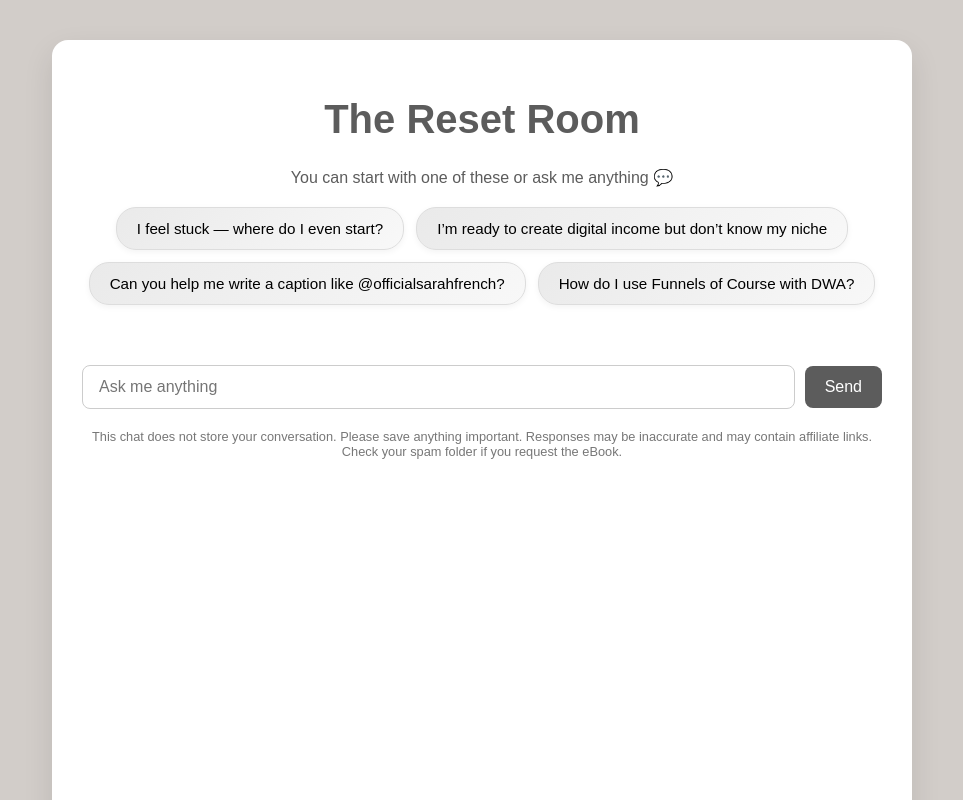
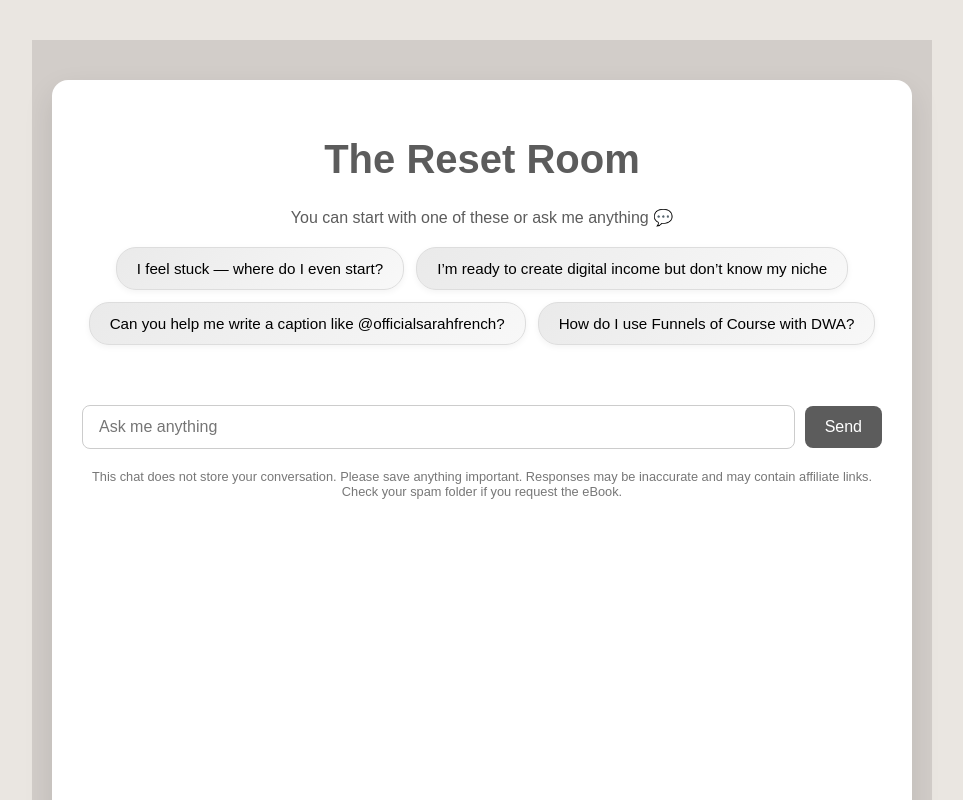
Before and after one commit to SarahFrenchMarketing/resetroom-chat-ui, a Next.js app: page / in a window 1280 px wide. Shown: the top 800 px of the page, without its empty margins (158-1121 px from the left). Built offline with nearby package versions, Linux system fonts and the light colour scheme.

Commit message:
Update globals.css

```diff
--- a/styles/globals.css
+++ b/styles/globals.css
@@ -1,120 +1,108 @@
 body {
   margin: 0;
   padding: 0;
-  background: #eae6e3;
+  background-color: #EAE6E1;
   font-family: 'Montserrat', sans-serif;
-  color: #333;
+  display: flex;
+  justify-content: center;
+  align-items: flex-start;
+  min-height: 100vh;
+  padding: 40px 20px;
 }
 
-.container {
-  display: flex;
-  justify-content: center;
-  padding: 60px 20px;
+.chat-wrapper {
+  background: white;
+  border-radius: 20px;
+  max-width: 700px;
+  width: 100%;
+  padding: 40px 30px;
+  box-shadow: 0 12px 40px rgba(0,0,0,0.1);
 }
 
-.chat-box {
-  background: white;
-  max-width: 700px;
-  width: 100%;
-  padding: 40px;
-  border-radius: 24px;
-  box-shadow: 0 12px 40px rgba(0, 0, 0, 0.08);
-  display: flex;
-  flex-direction: column;
-  gap: 24px;
-}
-
-.title {
+h1 {
   font-family: 'Anton', sans-serif;
+  color: #5C5C5C;
   font-size: 2.5rem;
   text-align: center;
-  color: #5C5C5C;
-  margin-bottom: 0;
+  margin-bottom: 10px;
 }
 
 .subtitle {
+  color: #5C5C5C;
+  font-size: 1.1rem;
   text-align: center;
-  font-size: 1.1rem;
-  color: #5c5c5c;
+  margin-bottom: 30px;
 }
 
 .suggestions {
   display: flex;
   flex-wrap: wrap;
-  gap: 12px;
   justify-content: center;
+  gap: 10px;
+  margin-bottom: 20px;
 }
 
-.suggestion-button {
-  background: white;
-  border: 1px solid #ddd;
-  border-radius: 12px;
-  padding: 10px 16px;
+.suggestions button {
+  padding: 14px 20px;
+  background: linear-gradient(135deg, #f2f2f2, #ffffff);
+  border: none;
+  border-radius: 18px;
   font-size: 0.95rem;
+  box-shadow: 0 2px 8px rgba(0,0,0,0.05);
   cursor: pointer;
-  transition: 0.3s ease;
-  box-shadow: 0 2px 6px rgba(0,0,0,0.05);
+  transition: background 0.3s ease;
+  white-space: normal;
+  max-width: 90%;
+  line-height: 1.4;
 }
 
-.suggestion-button:hover {
-  background: #f7f7f7;
+.suggestions button:hover {
+  background: linear-gradient(135deg, #ececec, #fafafa);
 }
 
-.chat-messages {
+.chat-box {
   display: flex;
   flex-direction: column;
-  gap: 12px;
-  padding-top: 10px;
+  gap: 15px;
+  margin-bottom: 30px;
 }
 
-.user-msg {
-  align-self: flex-end;
-  background: #d2cdc9;
-  color: #222;
-  padding: 12px 18px;
+.message {
+  max-width: 100%;
+  padding: 14px 20px;
   border-radius: 16px;
-  max-width: 80%;
-  font-size: 0.95rem;
+  background: #f4f4f4;
+  font-size: 1rem;
+  white-space: pre-wrap;
+  line-height: 1.6;
 }
 
-.bot-msg {
-  align-self: flex-start;
-  background: #f1f0ef;
-  color: #333;
-  padding: 12px 18px;
-  border-radius: 16px;
-  max-width: 80%;
-  font-size: 0.95rem;
-  white-space: pre-line;
+.input-area {
+  display: flex;
+  gap: 10px;
+  margin-top: auto;
 }
 
-.input-row {
-  display: flex;
-  gap: 12px;
-  margin-top: 10px;
-}
-
-.input-row input {
-  flex-grow: 1;
-  padding: 14px;
-  border-radius: 12px;
+.input-area input {
+  flex: 1;
+  padding: 14px 16px;
   border: 1px solid #ccc;
+  border-radius: 10px;
   font-size: 1rem;
 }
 
-.input-row button {
+.input-area button {
   padding: 14px 20px;
+  background-color: #5C5C5C;
+  color: white;
   border: none;
-  background: #5C5C5C;
-  color: white;
-  border-radius: 12px;
+  border-radius: 10px;
   cursor: pointer;
-  font-weight: 500;
 }
 
-.disclaimer {
+.footer-note {
   font-size: 0.8rem;
-  color: #888;
+  color: #666;
   margin-top: 20px;
   text-align: center;
 }
```
